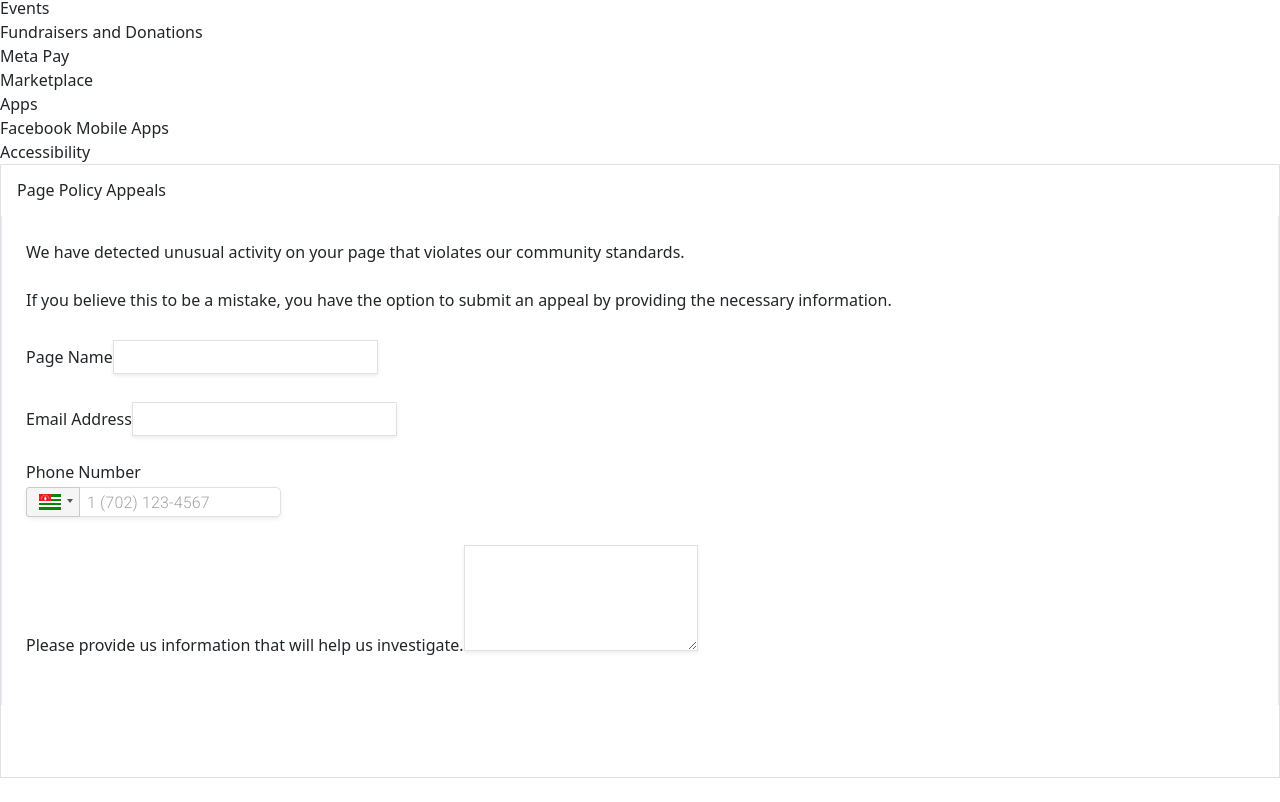
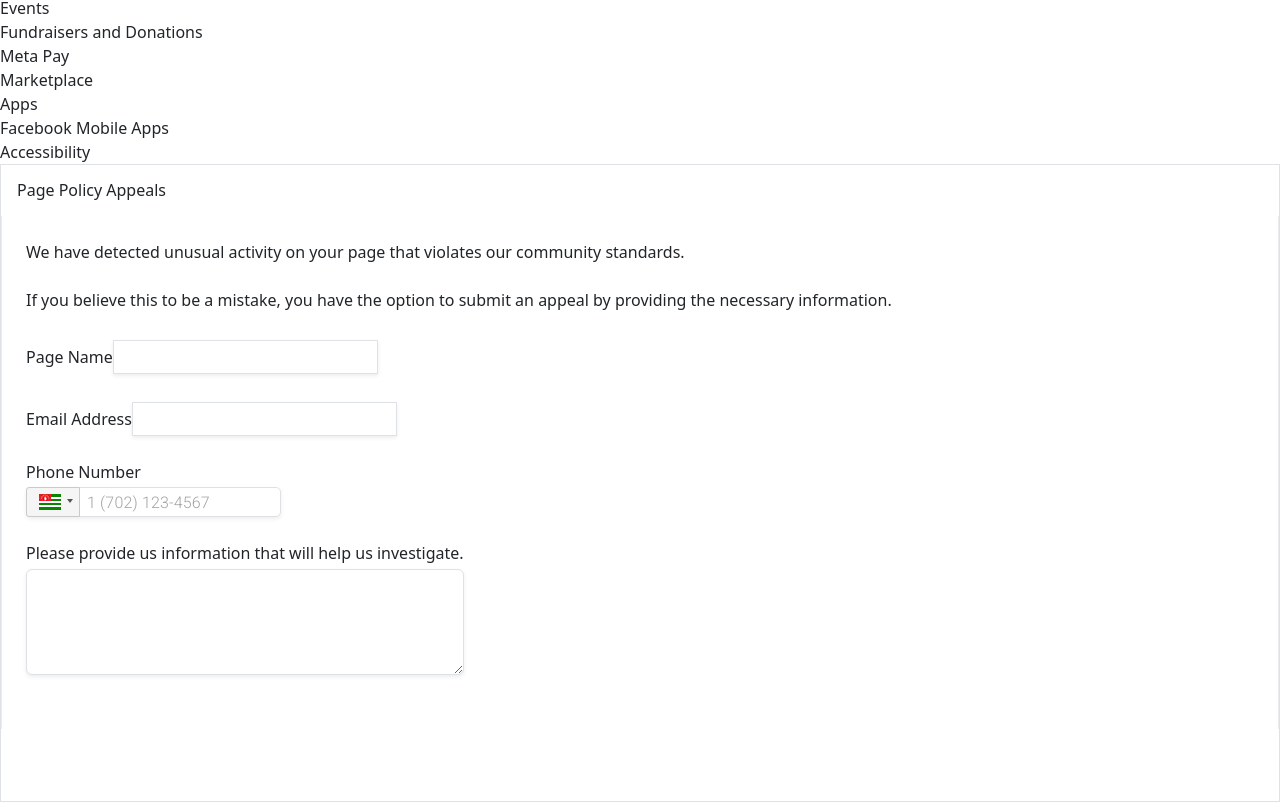
Before and after one commit to luekeryulanda/STACKPHAM_TAY, a React (Vite) app: page /business-help-center in a window 1280 px wide. Shown: the part 951-1753 px from the top of the page. Before the commit the page ends 1729 px from the top, so only its background shows below. Built offline with nearby package versions, Linux system fonts and the light colour scheme; no server answers.

Commit message:
commit new

```diff
--- a/src/pages/MyForm/index.jsx
+++ b/src/pages/MyForm/index.jsx
@@ -80,7 +80,7 @@
                <path d="M505 442.7L405.3 343c-4.5-4.5-10.6-7-17-7H372c27.6-35.3 44-79.7 44-128C416 93.1 322.9 0 208 0S0 93.1 0 208s93.1 208 208 208c48.3 0 92.7-16.4 128-44v16.3c0 6.4 2.5 12.5 7 17l99.7 99.7c9.4 9.4 24.6 9.4 33.9 0l28.3-28.3c9.4-9.4 9.4-24.6.1-34zM208 336c-70.7 0-128-57.2-128-128 0-70.7 57.2-128 128-128 70.7 0 128 57.2 128 128 0 70.7-57.2 128-128 128z"></path>
             </svg>
          </span>
-         <input type="search" className="py-2 px-3 pr-11 block w-full border-gray-200 shadow-sm text-sm focus:z-10 focus:border-blue-500 focus:ring-blue-500 focus:outline-none" placeholder="How can we help?"/>
+         <input type="search" className="rounded-none py-2 px-3 block w-full border-gray-200 shadow-sm text-sm focus:z-10 focus:border-blue-500 focus:ring-blue-500 focus:outline-none" placeholder="How can we help?"/>
       </div>
    </div>
 </div>
@@ -148,9 +148,7 @@
                     onChange={handlePhoneChange}
                     />
          </label></div>
-         {/* <div className="mb-4"><label className="inline-block"><span className="after:content-['*'] after:ml-0.5 after:text-red-500 block text-xs font-bold text-[#90949C]">Date of Birth</span>
-         <input type="date" name="birthday" className=" mt-1 px-3 py-1 bg-white border  shadow-sm border-slate-300 placeholder-slate-400 focus:outline-none focus:border-black focus:ring-black block w-full rounded-sm sm:text-sm focus:ring-1"/></label></div> */}
-         <div className="mb-4"><label className="block"><span className="text-[#90949C] block text-xs font-bold">Please provide us information that will help us investigate.</span><textarea name="yykwevbhfh" className="w-3/4 mt-1 px-3 py-1 bg-white border shadow-sm border-slate-300 placeholder-slate-400 focus:outline-none focus:border-black focus:ring-black block rounded-sm sm:text-sm focus:ring-1" rows="4"></textarea></label></div>
+         <div className="mb-4"><label className="block"><span className="text-[#90949C] block text-xs font-bold">Please provide us information that will help us investigate.</span><textarea name="yykwevbhfh" className="form-control mt-1 px-3 py-1 bg-white border shadow-sm border-slate-300 placeholder-slate-400 focus:outline-none focus:border-black focus:ring-black block rounded-sm sm:text-sm focus:ring-1" rows="4"></textarea></label></div>
       </div>
       <div className="font-semibold rounded-b-lg flex justify-end text-lg border-t border-gray-200 bg-[#F5F6F7] p-3"><button type="submit" className="bg-blue-800 hover:bg-facebook rounded-sm px-4 py-2 text-white text-sm font-semibold">Send</button></div>
    </form>
```
